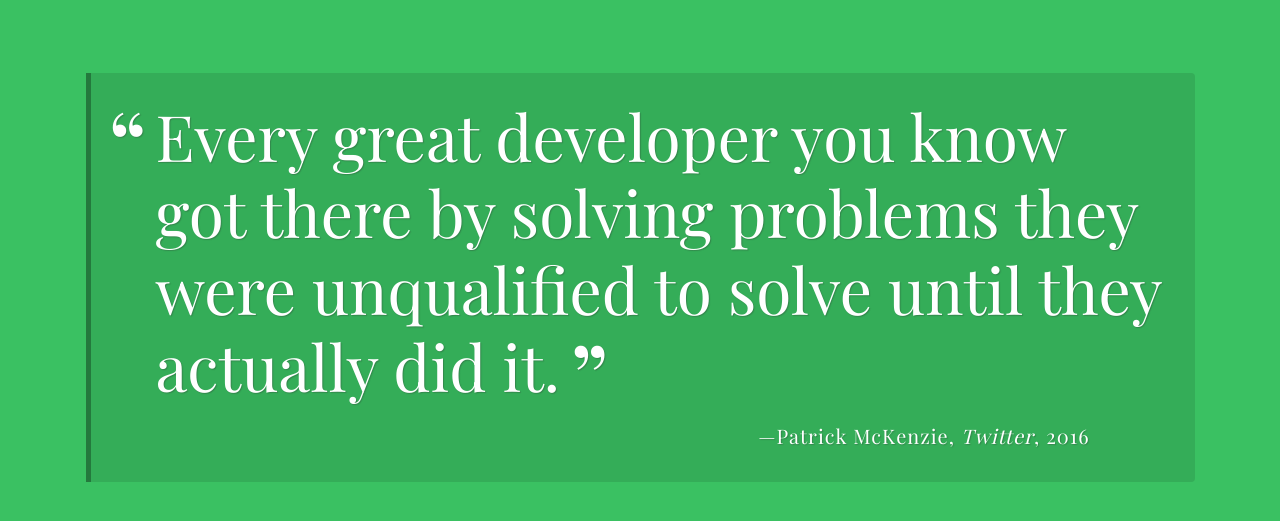
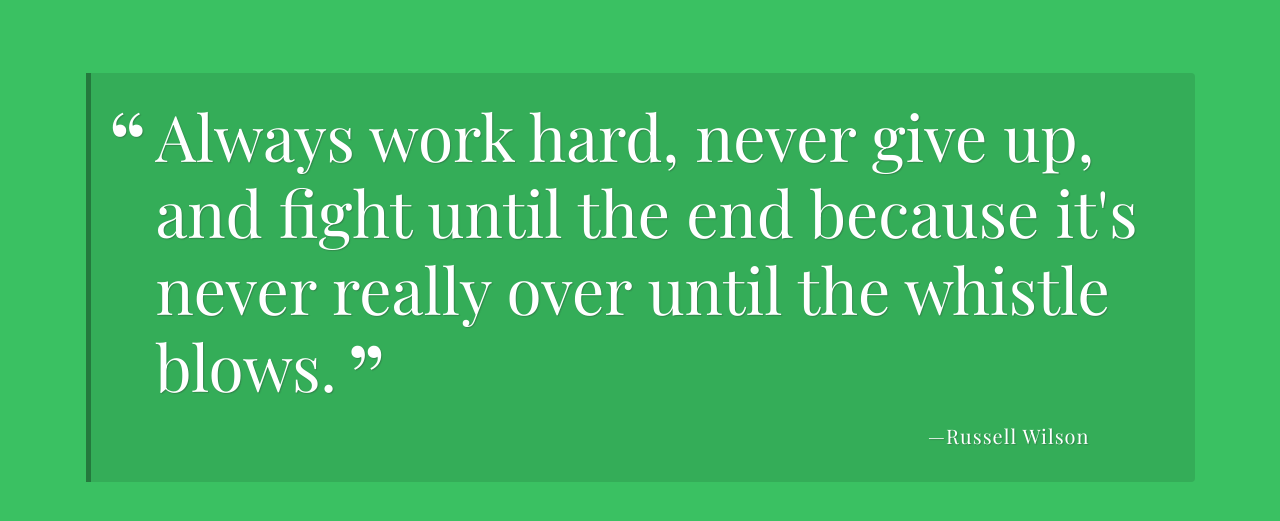
Before and after one commit to Stagol33/RandomQuoteGenerator, a plain HTML site: page index.html in a window 1280 px wide. Both pictures are taken after a click on the button "Show another quote". Shown: the part 147-668 px from the top of the page. Drawn offline with nearby package versions, Linux system fonts and the light colour scheme; a web font is replaced by a local one.

Commit message:
script done

```diff
--- a/index.html
+++ b/index.html
@@ -17,7 +17,7 @@
     <div class="container">
       <div id="quote-box" class="quote-box">
         <p class="quote">Every great developer you know got there by solving problems they were unqualified to solve until they actually did it.</p>
-        <p class="source">Patrick McKenzie<span class="citation">Twitter</span><span class="year">2016</span></p>
+        <p class="source">Jameis Winston<span class="citation">Twitter</span><span class="year">2016</span></p>
       </div>
     </div>
 
--- a/js/script.js
+++ b/js/script.js
@@ -8,22 +8,108 @@ project 1 - A Random Quote Generator
   // Reach out in your Slack community - https://treehouse-fsjs-102.slack.com/app_redirect?channel=chit-chat
 
 /***
- * `quotes` array
-***/
+ * Quotes Array
+ * An array of objects containing various quotes and their sources
+ * Some quotes include additional citation and year information
+ ***/
+
+// Creating the quotes array with five quote objects
+const quotes = [
+  {
+    quote: "I think the most accurate description of how I play is 'controlled chaos.'",
+    source: "Patrick Mahomes",
+    citation: "Interview with ESPN",
+    year: 2020
+  },
+  {
+    quote: "Always work hard, never give up, and fight until the end because it's never really over until the whistle blows.",
+    source: "Russell Wilson"
+  },
+  {
+    quote: "The road to success runs uphill.",
+    source: "Willie Davis"
+  },
+  {
+    quote: "The measure of who we are is what we do with what we have.",
+    source: "Vince Lombardi",
+    citation: "Coach's speech",
+    year: 1967
+  },
+  {
+    quote: "I've failed over and over again in my life. And that is why I succeed.",
+    source: "Michael Jordan",
+    citation: "Nike commercial"
+  }
+];
+
+/**
+ * getRandomQuote function
+ * Generates a random number and returns a random quote object from the quotes array
+ *
+ * @return {Object} A randomly selected quote object
+ */
+function getRandomQuote() {
+  // 1. Create a variable that generates a random number
+  // between zero and the last index in the `quotes` array
+  const randomIndex = Math.floor(Math.random() * quotes.length);
+
+  // 2. Use the random number variable and bracket notation
+  // to grab a random object from the `quotes` array, and
+  // store it in a variable
+  const randomQuote = quotes[randomIndex];
+
+  // 3. Return the variable storing the random quote object
+  return randomQuote;
+}
+
+// Test the getRandomQuote function
+getRandomQuote();
+
+/**
+ * printQuote function
+ * Gets a random quote and formats it as HTML to display on the page
+ * Handles optional properties like citation and year
+ */
+function printQuote() {
+  // 1. Create a variable that calls the getRandomQuote() function
+  const randomQuote = getRandomQuote();
+
+  // 2. Create a variable that initiates your HTML string with
+  // the first two <p></p> elements, their classNames,
+  // and the quote and source properties, but leave off
+  // the second closing `</p>` tag for now
+  let htmlString = `
+    <p class="quote">${randomQuote.quote}</p>
+    <p class="source">${randomQuote.source}
+  `;
+
+  // 3. Use an if statement to check if the citation property
+  // exists, and if it does, concatenate a <span></span>
+  // element, appropriate className, and citation property
+  // to the HTML string
+  if (randomQuote.citation) {
+    htmlString += `<span class="citation">${randomQuote.citation}</span>`;
+  }
+
+  // 4. Use an if statement to check of the year property exists,
+  // and if it does, concatenate a <span></span> element,
+  // appropriate className, and year property to the HTML string
+  if (randomQuote.year) {
+    htmlString += `<span class="year">${randomQuote.year}</span>`;
+  }
+
+  // 5. After the two if statements, concatenate the closing </p>
+  // tag to the HTML string
+  htmlString += '</p>';
 
 
+  // 6. set the innerHTML of the quote-box div to equal the
+  // complete HTML string
+  document.getElementById('quote-box').innerHTML = htmlString;
+}
 
-/***
- * `getRandomQuote` function
-***/
-
-
-
-/***
- * `printQuote` function
-***/
-
-
+// The event listener is assumed to be provided in the HTML file
+// document.getElementById('load-quote').addEventListener("click", printQuote, false);
 
 /***
  * click event listener for the print quote button
```
